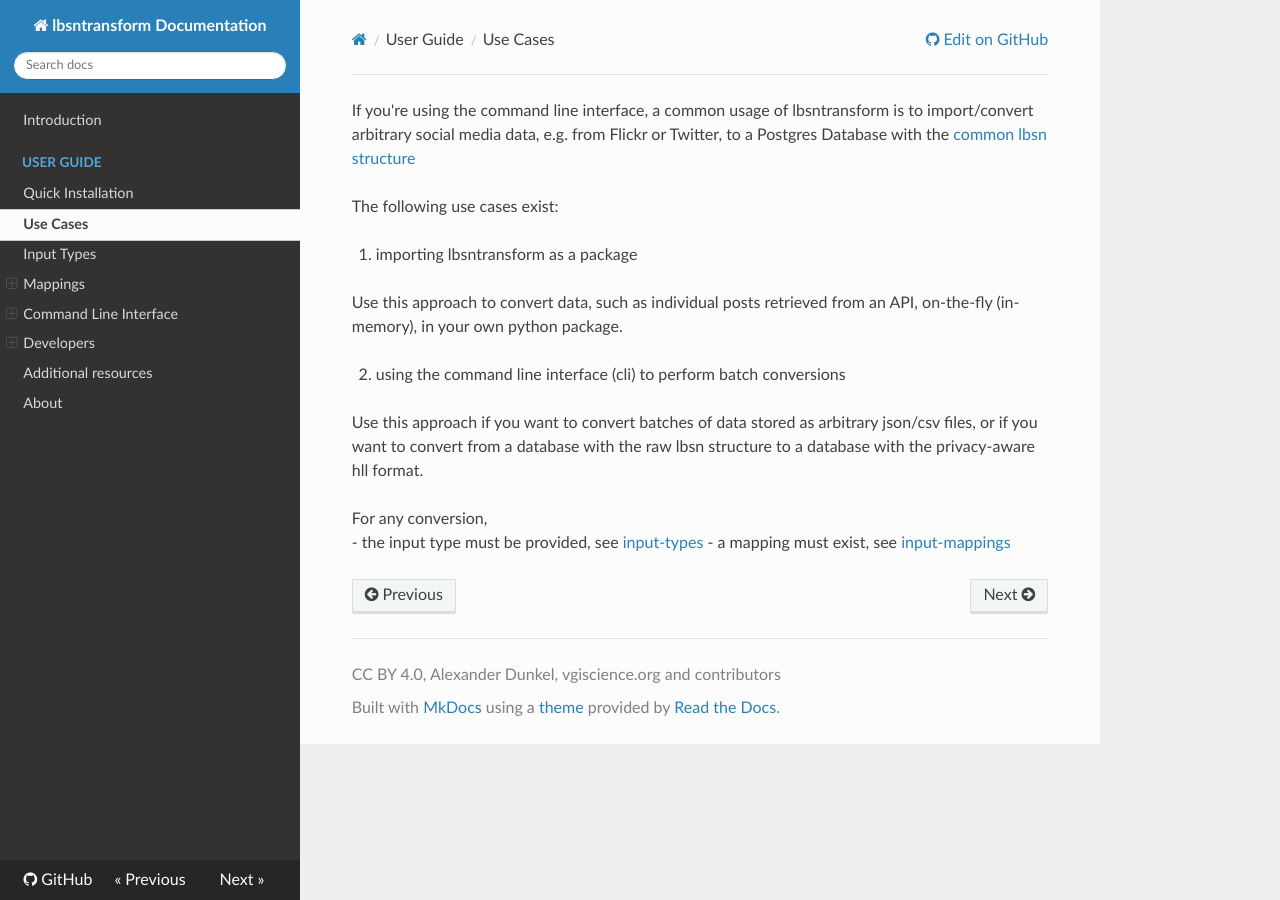
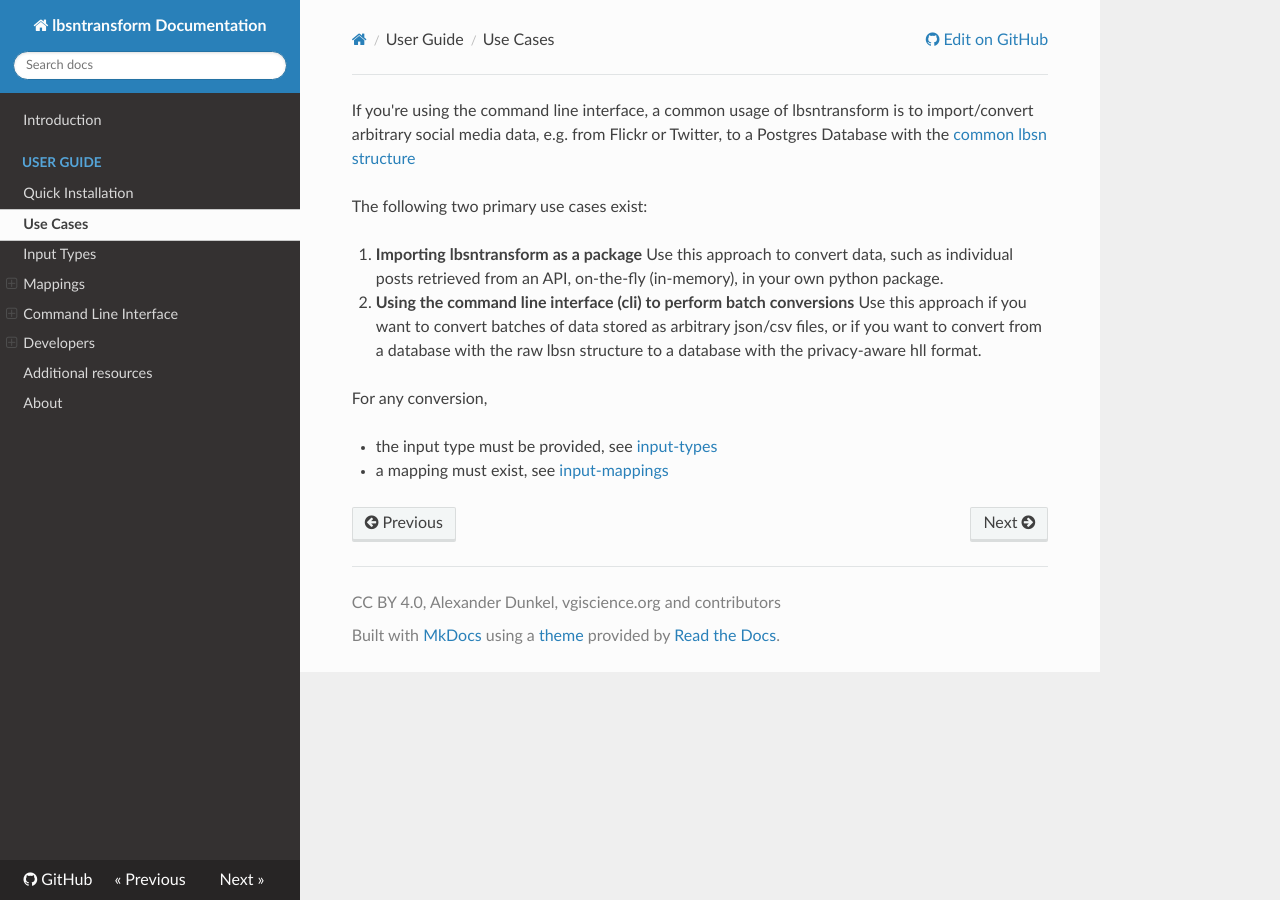
Before and after one commit to Sieboldianus/lbsntransform, an MkDocs documentation site: the page built from docs/use-cases.md, in a window 1280 px wide. Built offline with MkDocs 1.6.1, drawn with Linux system fonts in a browser that asks for light colours; nearby versions of some CDN libraries.

Commit message:
Minor formatting in docs

```diff
--- a/docs/use-cases.md
+++ b/docs/use-cases.md
@@ -2,21 +2,20 @@
 import/convert arbitrary social media data, e.g. from Flickr or Twitter, to a Postgres Database
 with the [common lbsn structure](https://lbsn.vgiscience.org/)
 
-The following use cases exist:
+The following two primary use cases exist:
 
-1. importing lbsntransform as a package
-
+1. **Importing lbsntransform as a package**
    Use this approach to convert data, such as individual posts
    retrieved from an API, on-the-fly (in-memory), in your own
    python package.
 
-2. using the command line interface (cli) to perform batch conversions
-
+2. **Using the command line interface (cli) to perform batch conversions**
    Use this approach if you want to convert batches of data stored as
    arbitrary json/csv files, or if you want to convert from a database
    with the raw lbsn structure to a database with the privacy-aware hll
    format.
 
 For any conversion,
-- the input type must be provided, see [input-types](input-types)
-- a mapping must exist, see [input-mappings](input-mappings)
+
+- the input type must be provided, see [input-types](/input-types)
+- a mapping must exist, see [input-mappings](/input-mappings)
```
Also changed, not shown: docs/input-types.md (+1 -1 lines), docs/output-mappings.md (+2 -1 lines).
